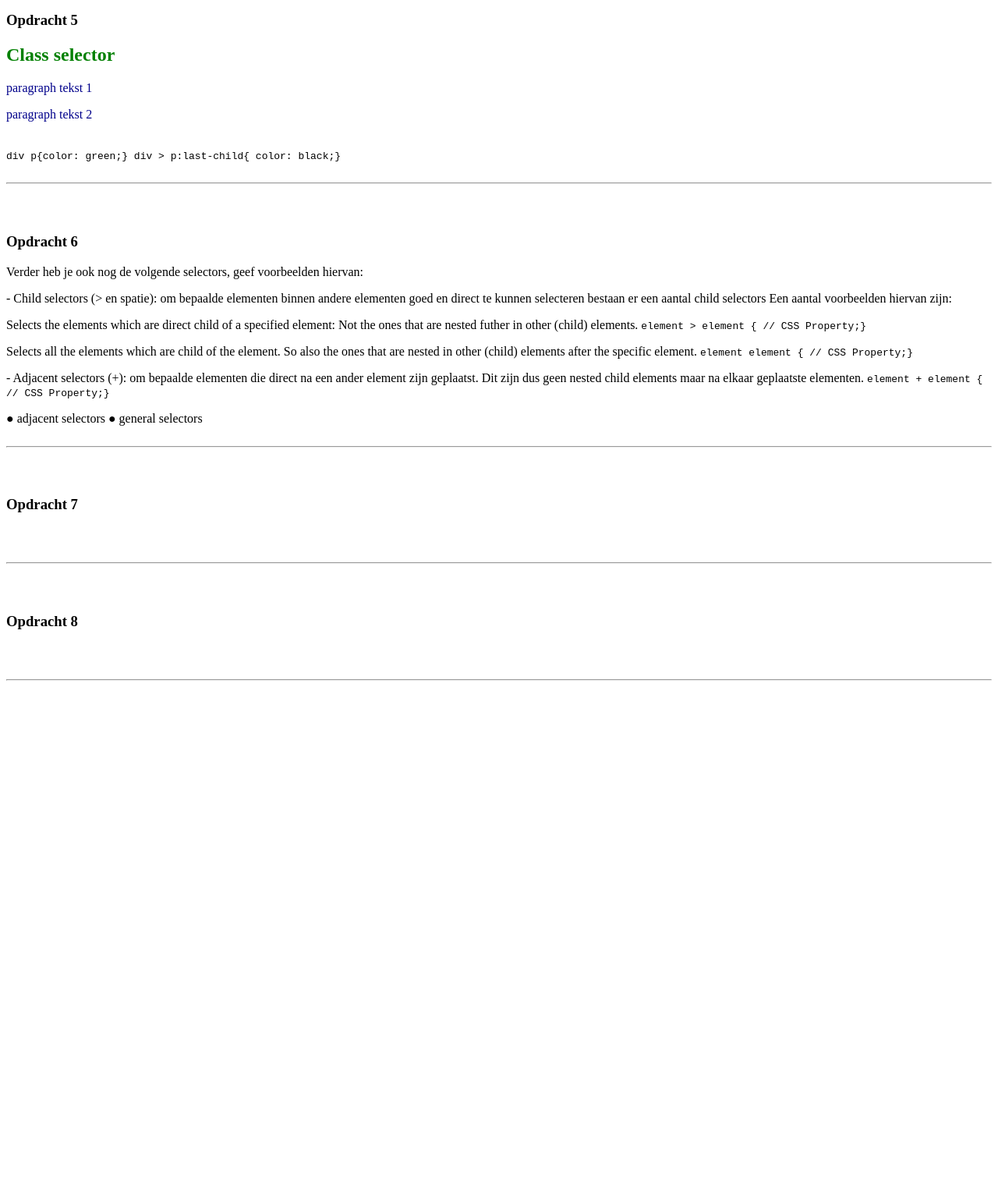
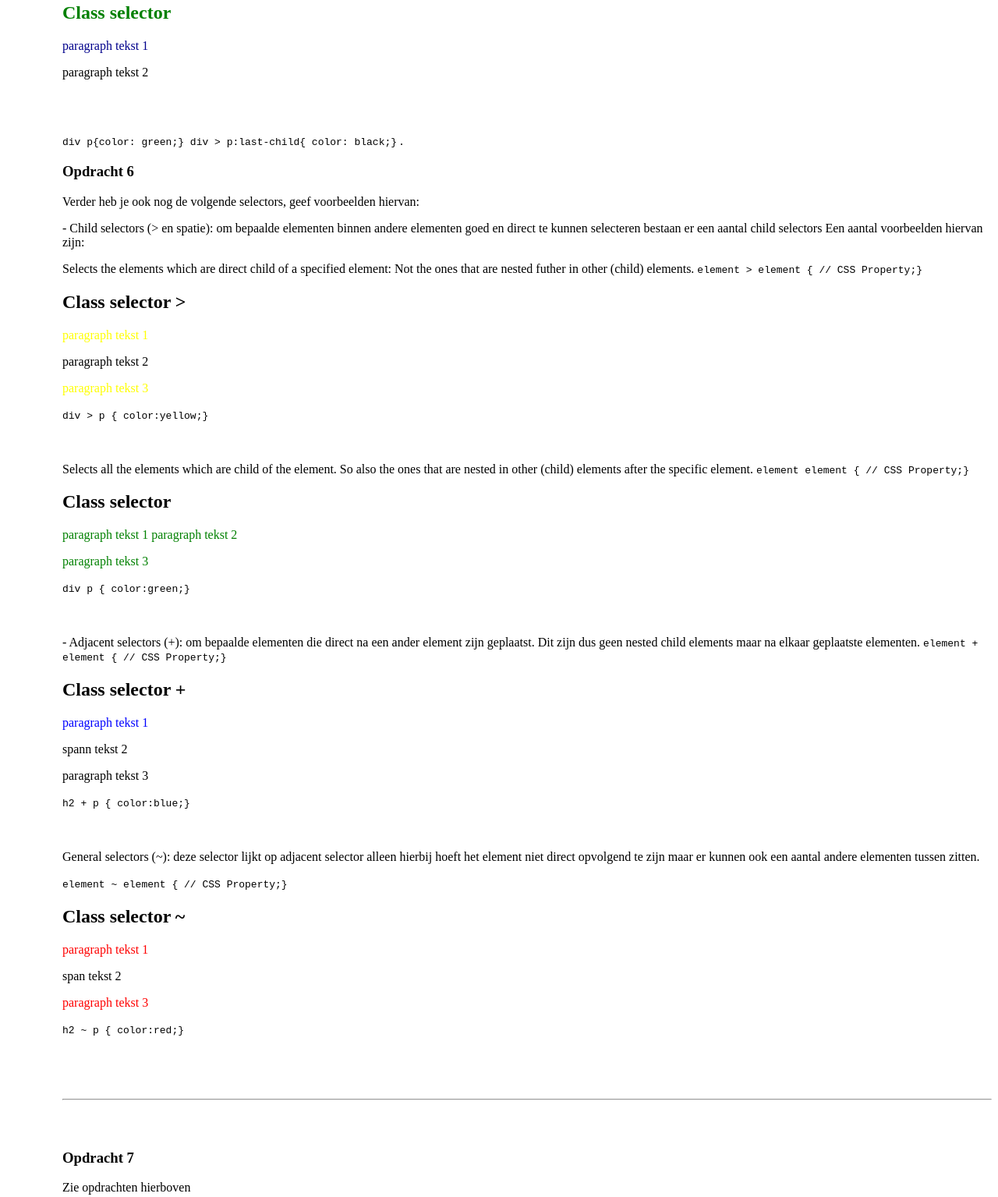
Before and after one commit to Elmerrrrrr/TG-Web-development, a plain HTML site: page CSS/1. Selectors & Visual/Selectors & Visual.html in a window 1280 px wide. Shown: the part 1245-2780 px from the top of the page at 78% size. Before the commit the page ends 2170 px from the top, so only its background shows below. Drawn offline with Linux system fonts and the light colour scheme.

Commit message:
Update 7-9-2020

```diff
--- a/CSS/1. Selectors & Visual/Selectors & Visual.html
+++ b/CSS/1. Selectors & Visual/Selectors & Visual.html
@@ -8,23 +8,40 @@
 
 <style>
 
+
+        body{
+            margin-left: 5em;
+
+        }
+
+
        nav li{
         list-style-type: none;
         padding: 1em;
         }
 
-        div {
+        .opdracht5 {
             color: green;
         }
 
-        div > p{
+        .opdracht5 > p{
             color: darkblue;
 
         }
 
-        div > p:last-child{
-            /* color: black; */
+        .opdracht5  > p:last-child{
+            color: black;
         }
+
+        .opdracht6-1  > p { color:yellow;}
+
+        .opdracht6-2  p { color:green;}
+
+        .opdracht6-3  h2 + p { color:blue;}
+
+        .opdracht6-4 h2 ~ p { color:red;}
+
+
 
 </style>
 
@@ -88,9 +105,7 @@
 
     <ul><li>de juiste syntax voor de css notatie is: selector { property:property value;}. Tussen de accolades wordt de declaratie genoteerd.</li></ul>
 
-
-
-    <br><br><hr><br><br>
+    Leg in eigen woorden uit wat met cascade en inheritance wordt bedoeld. Maak voorbeelden om je antwoord uit te leggen.
 
 
 
@@ -113,7 +128,7 @@
 
     <h3 id="opdr4">Opdracht 4</h3>
 
-    <div>
+    <div class="opdracht5">
         <h2>Title</h2>
         <p>paragraph text</p>
         tekst zonder tag
@@ -130,19 +145,15 @@
     <h3 id="opdr5">Opdracht 5</h3>
 
 
-    <div>
+    <div class=opdracht5>
         <h2>Class selector</h2>
         <p>paragraph tekst 1</p>
         <p>paragraph tekst 2</p>
     </div>
-    <br>
+    <br><br><br>
 
     <code>div p{color: green;} div > p:last-child{ color: black;}</code>
-
-
-
-
-    <br><br><hr><br><br>
+    .
 
 
     <h3 id="opdr6">Opdracht 6</h3>
@@ -152,41 +163,57 @@
 
     <p>- Child selectors (> en spatie): om bepaalde elementen binnen andere elementen goed en direct
          te kunnen selecteren bestaan er een aantal child selectors
-        Een aantal voorbeelden hiervan zijn:</p>
+         Een aantal voorbeelden hiervan zijn:</p>
 
     <p>Selects the elements which are direct child of a specified element: Not the ones that are nested futher in other (child) elements.
        <code>element > element { // CSS Property;}</code></p>
+       <div class="opdracht6-1">
+            <h2>Class selector ></h2>
+            <p>paragraph tekst 1</p>
+            <span>paragraph tekst 2</span>
+            <p>paragraph tekst 3</p>
+       </div>
+       <code> div > p { color:yellow;}</code>
+       <br><br><br>
 
     <p>Selects all the elements which are child of the element. So also the ones that are nested in other (child) elements after the specific element.
        <code>element element { // CSS Property;}</code></p>
+       <div class="opdracht6-2">
+            <h2>Class selector </h2>
+            <p>paragraph tekst 1</span>
+            <span>paragraph tekst 2</h4>
+            <p>paragraph tekst 3</p>
+       </div>
+       <code> div p { color:green;}</code>
+       <br><br><br>
 
 
     <p>- Adjacent selectors (+): om bepaalde elementen die direct na een ander element zijn geplaatst.
-        Dit zijn dus geen nested child elements maar na elkaar geplaatste elementen.
-        <code>element + element { // CSS Property;}</code>
-
-    </p>
+         Dit zijn dus geen nested child elements maar na elkaar geplaatste elementen.
+        <code>element + element { // CSS Property;}</code></p>
+        <div class="opdracht6-3">
+            <h2>Class selector +</h2>
+            <p>paragraph tekst 1</p>
+            <span>spann tekst 2</span>
+            <p>paragraph tekst 3</p>
+       </div>
+       <code> h2 + p { color:blue;}</code>
+       <br><br><br>
 
 
 
-
-
-
-
-
-
-
-
-
-
-
-
-
-
-
-    ● adjacent selectors
-    ● general selectors
-
+    <p>General selectors (~): deze selector lijkt op adjacent selector alleen hierbij hoeft het element niet direct opvolgend te zijn maar
+       er kunnen ook een aantal andere elementen tussen zitten.</p>
+       <code>element ~ element { // CSS Property;}</code>
+        <br>
+       <div class="opdracht6-4">
+            <h2>Class selector ~</h2>
+            <p>paragraph tekst 1</p>
+            <span>span tekst 2</span>
+            <p>paragraph tekst 3</p>
+       </div>
+       <code> h2 ~ p { color:red;}</code>
+       <br><br><br>
 
 
 
@@ -197,13 +224,35 @@
 
     <h3 id="opdr7">Opdracht 7</h3>
 
+    <div class="opdracht7">
+
+        <p>Zie opdrachten hierboven</p>
+
+    </div>
+
 
     <br><br><hr><br><br>
 
 
 
     <h3 id="opdr8">Opdracht 8</h3>
+<dl>
+    <dt>Leg in eigen woorden uit wat met cascade en inheritance in CSS wordt bedoeld. Maak voorbeelden om je antwoord uit te leggen.</dt>
+    <br>
+    <dd>- Met de <b>cascade</b> in de style sheets wordt bedoelt dat de browser de code regel voor regel, van boven naar onder leest
+        en dat de onderste regel bij een dubbele toewijzing geldt. Verder is hier de 'specificity' van belang.
+        Bij conflicterende toewijzing van code is de meest specifieke geldend, de relevantste die het dichtbij staat en zo een soort score
+        krijgt toegewezen die uiteindelijk bepaalt wat aan wie wordt toegewezen.
+    </dd>
+    <dd>- Met de <b>inheritance</b> (wat overerving betekend) word bedoelt dat indien een element wordt gestyled dat <b>sommige</b> styling worden
+        meegenomen, waaronder de background-color en font-styling. Maar bijvoorbeeld 'width' wordt niet meegenomen.
+    </dd>
+</dl>
 
+
+<!-- <h1>The dl, dd, and dt HTML elements</h1>
+
+<p>These three elements are used to create a description list:</p> -->
 
     <br><br><hr><br><br>
 
```
